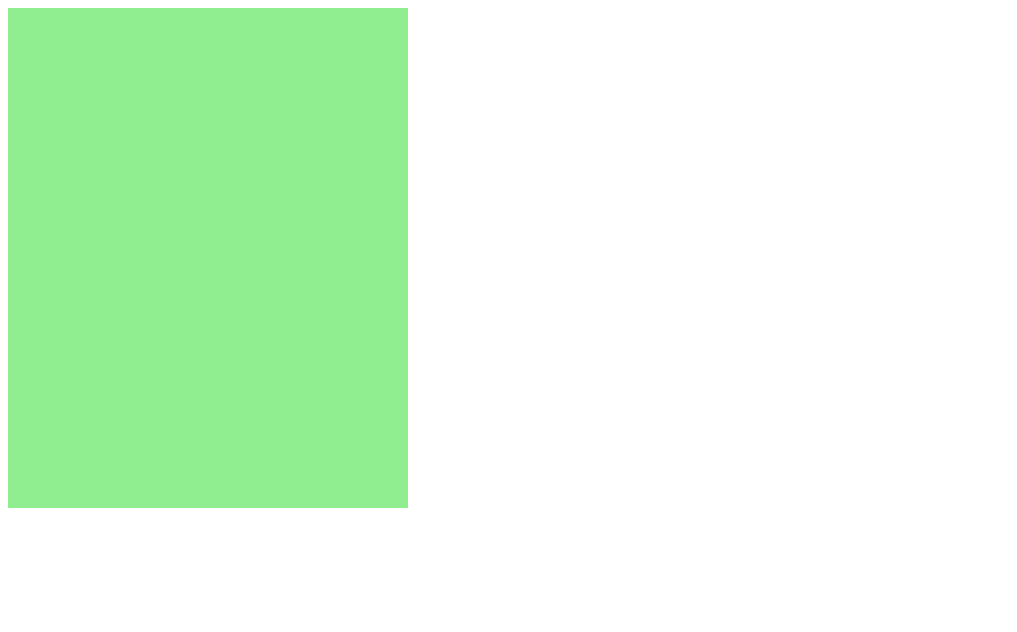
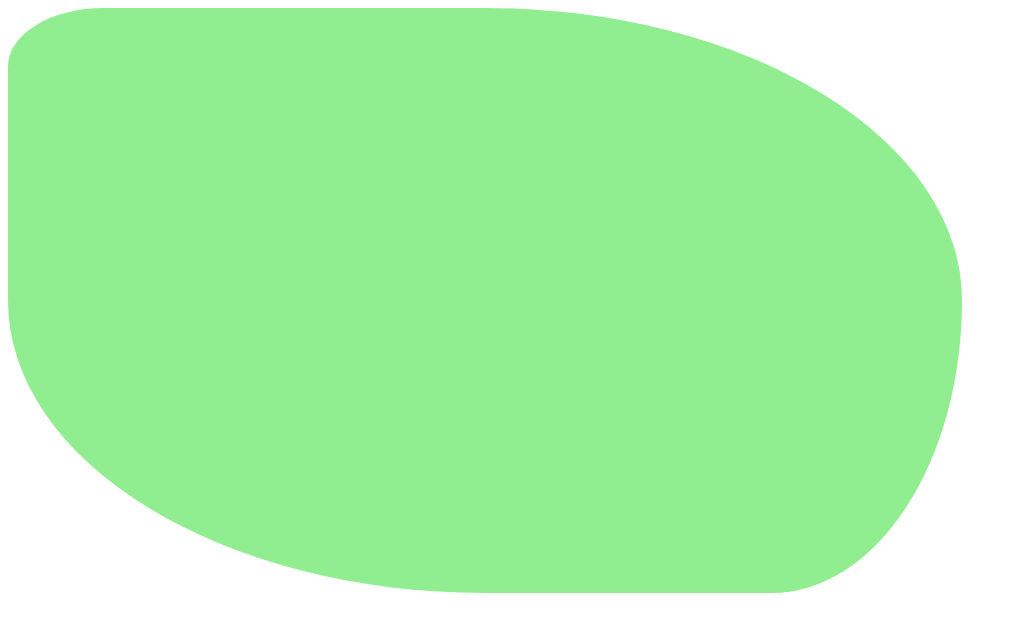
Before and after one commit to dineshad/dineshad.github.io, a plain HTML site: page index.html in a window 1280 px wide. Shown: the whole page, without its empty margins (0-1017 px from the left). Drawn offline with Linux system fonts and the light colour scheme.

Commit message:
added border radius

```diff
--- a/styles.css
+++ b/styles.css
@@ -1,5 +1,15 @@
 .playground{
-  width:400px ;
-  height: 500px ;
+  width:954px ;
+  height: 585px ;
+  border-radius: 10% 50% 20% 50% / 10% 50% 50% 50%;
   background-color: lightgreen ;
+
+  /*
+  margin:
+  padding
+  font-family:Arial;sans-serif
+  font-size:20 px
+  font-weight: bold;
+  border:3px solid color:black;
+  */
 }
```
